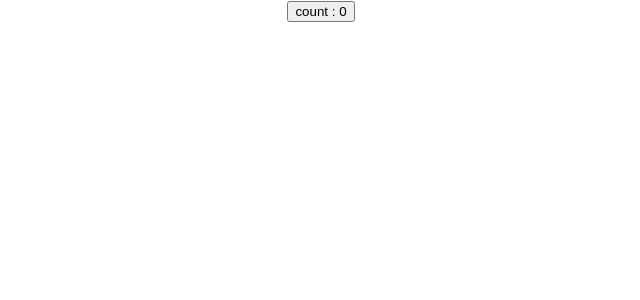
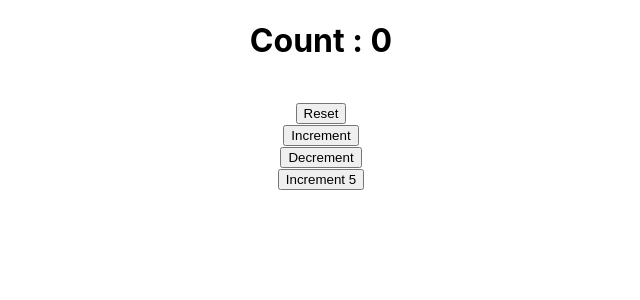
Before and after one commit to Sachin-Sendhav/REACT-HOOKS, a React (Create React App) app: page / in a window 1280 px wide. Shown: the top 300 px of the page, without its empty margins (319-959 px from the left). Built offline with nearby package versions, Linux system fonts and the light colour scheme.

Commit message:
prevState

```diff
--- a/src/App.js
+++ b/src/App.js
@@ -2,11 +2,13 @@
 import './App.css';
 import ClassCounter from './Comopnents/ClassCounter';
 import HookCounter from './Comopnents/HookCounter';
+import HookConterTwo from './Comopnents/HookConterTwo';
 
 function App() {
   return (
     <div className="App">
-      <HookCounter />
+      <HookConterTwo />
+     {/* <HookCounter />*/}
       {/*<ClassCounter />*/}
     </div>
   );
--- /dev/null
+++ b/src/Comopnents/HookConterTwo.js
@@ -0,0 +1,28 @@
+import React, { useState } from 'react'
+
+function HookConterTwo() {
+    const initialCount = 0
+    const [count, setCount] = useState(initialCount)
+
+    const incrementFive = () => {
+        for (let i = 0; i < 5; i++)
+            setCount(prevCount => prevCount + 1)
+    }
+
+    return (
+        <div>
+            <h1>Count : {count}</h1><br />
+            <button onClick={() => setCount(initialCount)}>Reset</button> <br />
+            <button onClick={() => setCount(prevCount => prevCount + 1)}> Increment </button>  <br />
+            <button onClick={() => setCount(prevCount => prevCount - 1)}>Decrement </button>  <br />
+
+            {/*
+            <button onClick= {()=>setCount(count+1)}>Increment </button>  <br />
+            <button onClick= {()=>setCount(count-1)}>Decrement </button>  <br /> */}
+
+            <button onClick={incrementFive}>Increment 5</button>
+        </div>
+    )
+}
+
+export default HookConterTwo
```
